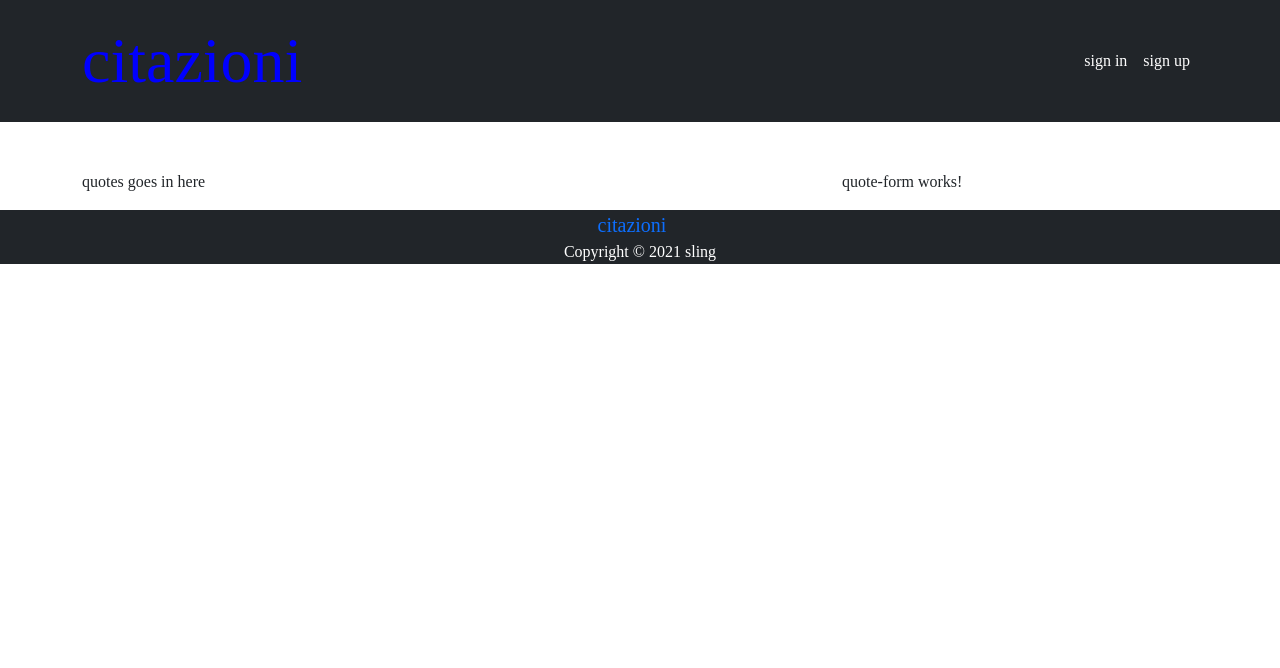
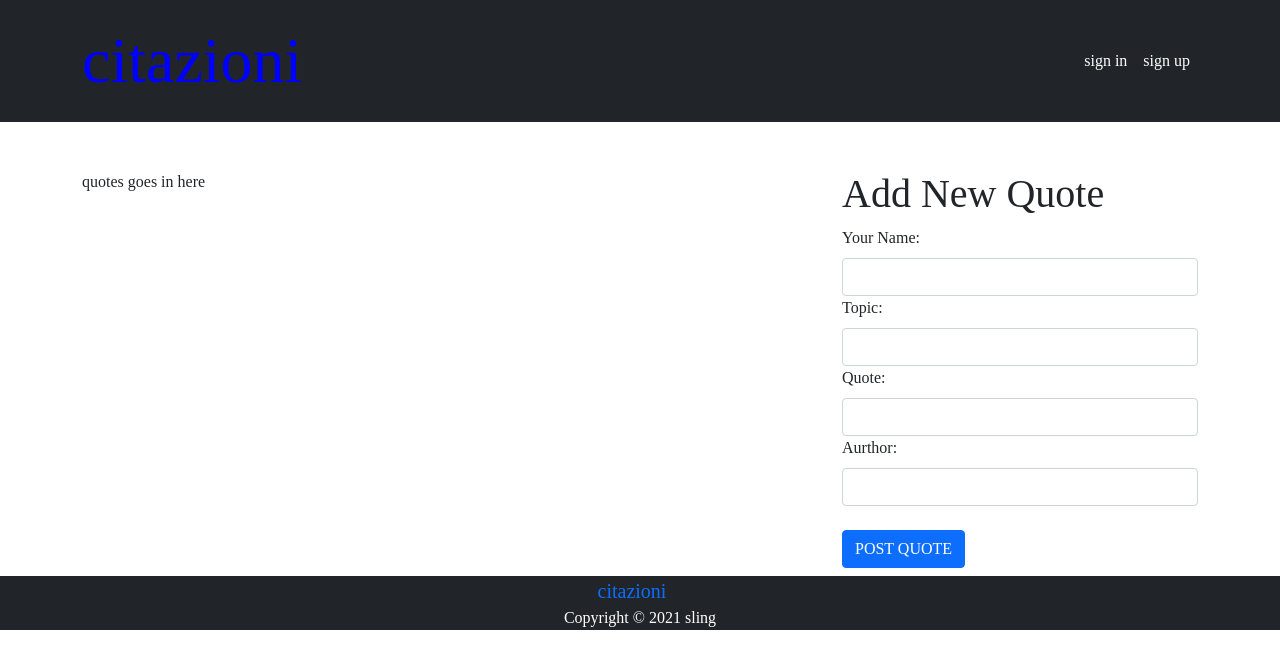
Before and after one commit to sling254/Quote-ratings, an Angular app: page / in a window 1280 px wide. Shown: the top 668 px of the page. Built offline with nearby package versions, Linux system fonts and the light colour scheme; a web font is replaced by a local one.

Commit message:
style quote-form

```diff
--- a/src/app/components/footer/footer.component.html
+++ b/src/app/components/footer/footer.component.html
@@ -1,4 +1,4 @@
-<footer class="bg-dark text-center">
+<footer class="bg-dark text-center mt-2">
     <a class="navbar-brand">citazioni</a>
     <p>Copyright &copy; {{year}} sling</p>
 
--- a/src/app/components/quote-form/quote-form.component.html
+++ b/src/app/components/quote-form/quote-form.component.html
@@ -1 +1,20 @@
-<p>quote-form works!</p>
+<form action="">
+    <h1>Add New Quote</h1>
+    <div class="form-gruop">
+        <label for="" class="form-label">Your Name:</label><br>
+        <input type="text" class="form-control" >
+    </div>
+    <div class="form-gruop">
+        <label for="" class="form-label">Topic:</label><br>
+        <input type="text" class="form-control">
+    </div>
+    <div class="form-gruop">
+        <label for="" class="form-label">Quote:</label><br>
+        <input type="text" class="form-control">
+    </div>
+    <div class="form-gruop">
+        <label for="" class="form-label">Aurthor:</label><br>
+        <input type="text" class="form-control">
+    </div> <br>
+    <button class="btn btn-primary" type="submit">POST QUOTE</button>
+</form>
```
